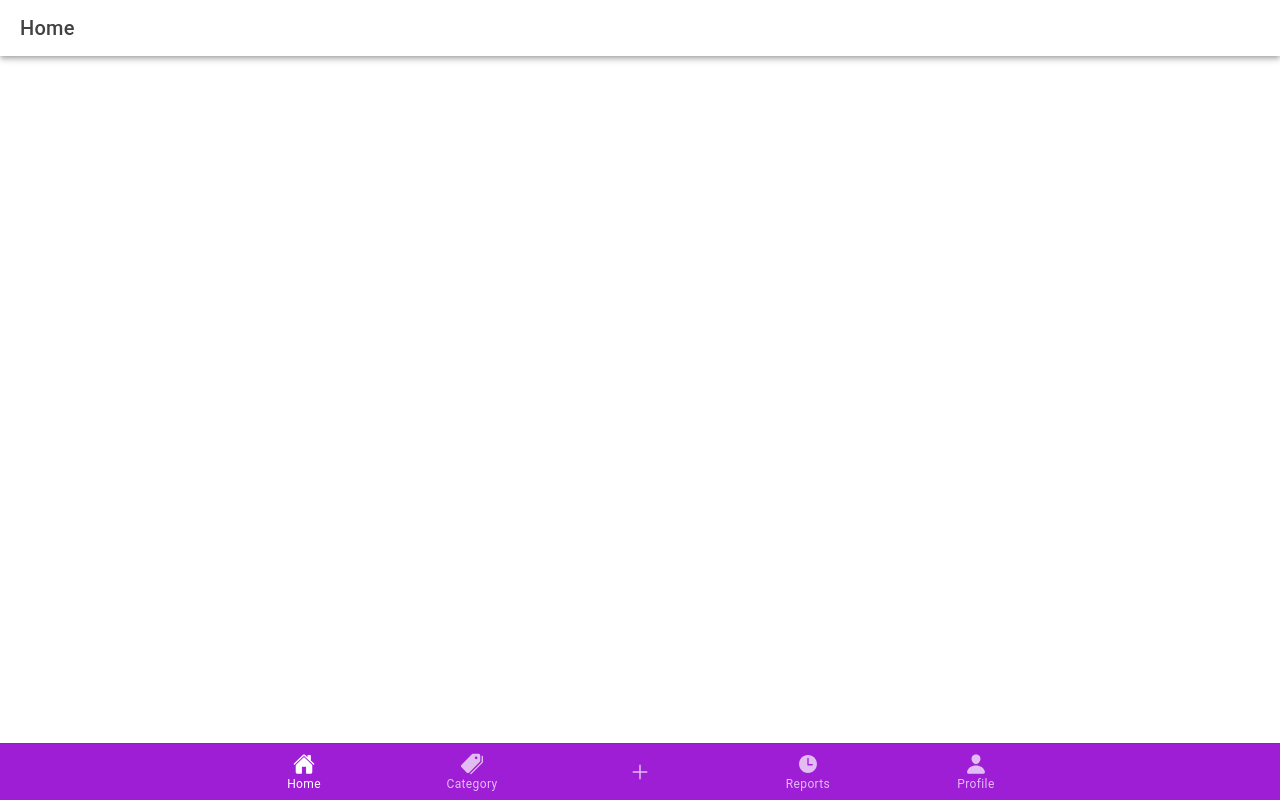
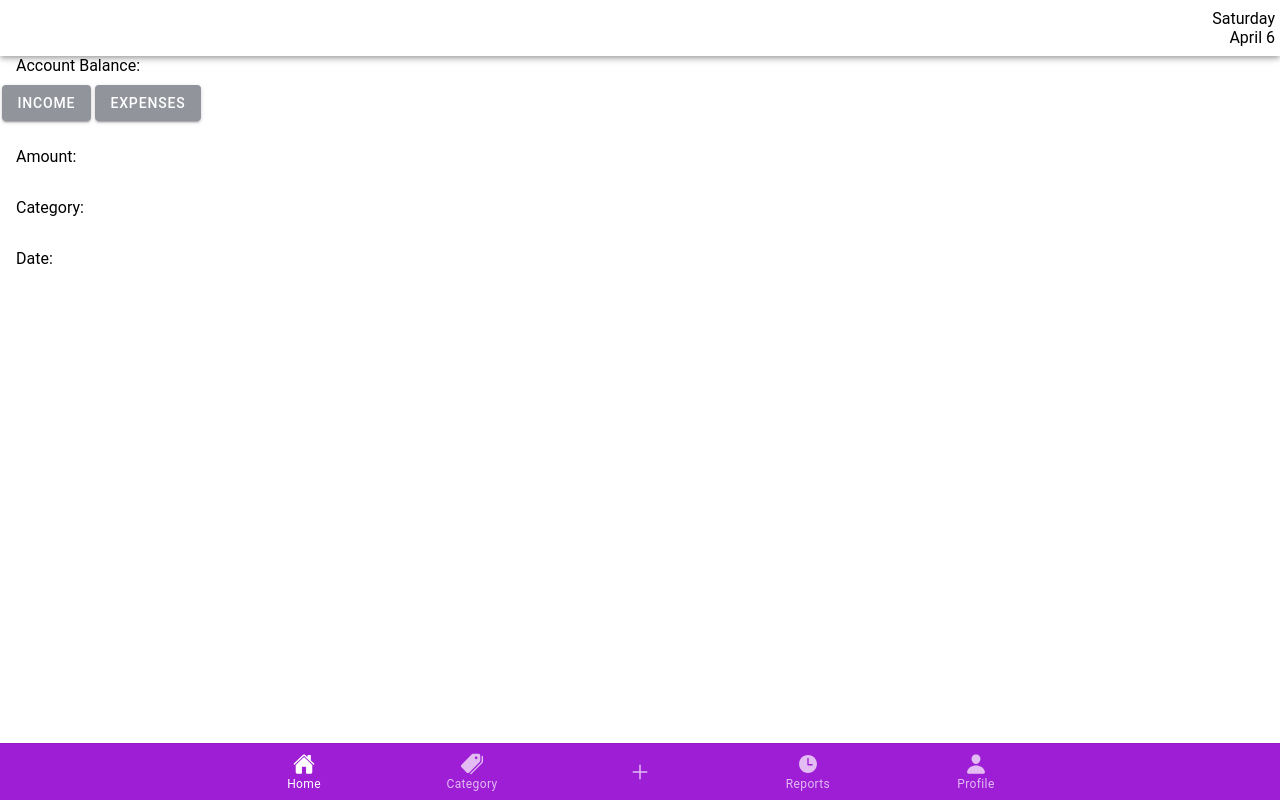
Before and after one commit to fufufufufufuf/ProjectCross-Platt, a React (Vite) app: page /tabs/home in a window 1280 px wide. Built offline with nearby package versions, Linux system fonts and the light colour scheme.

Commit message:
home update

```diff
--- a/src/pages/Home.tsx
+++ b/src/pages/Home.tsx
@@ -1,18 +1,123 @@
-import { IonContent, IonHeader, IonPage, IonTitle, IonToolbar } from '@ionic/react';
-import ExploreContainer from '../components/ExploreContainer';
+import React, { useEffect, useState } from 'react';
+import { IonCol, IonContent, IonHeader, IonPage, IonTitle, IonToolbar, IonButton, IonRow, IonAvatar, IonIcon, IonLabel } from '@ionic/react';
+import { useLocation } from 'react-router-dom';
+import { cameraOutline } from 'ionicons/icons'; // Import icon camera
 import './Home.css';
 
+// Define TransactionDetails interface
+interface TransactionDetails {
+  amount: number | undefined;
+  category: string;
+  type: string;
+  date: string;
+  balance: number; // Include balance in transaction details
+}
+
 const Home: React.FC = () => {
+  // Function to format the current date as "Day, Month Date"
+  const getCurrentDate = () => {
+    const options: Intl.DateTimeFormatOptions = { weekday: 'long', year: 'numeric', month: 'long', day: 'numeric' };
+    return new Date().toLocaleDateString('en-US', options);
+  };
+
+  const currentDate = getCurrentDate();
+  const [day, date] = currentDate.split(',');
+
+  // Access transaction details and account balance from location state
+  const location = useLocation();
+  const { transactionDetails, accountBalance }: { transactionDetails: TransactionDetails, accountBalance: number } = (location.state as any) || {};
+
+  // Function to format amount as Rupiah (IDR)
+  const formatAmountToIDR = (amount: number | undefined): string => {
+    if (!amount) return '';
+    return new Intl.NumberFormat('id-ID', { style: 'currency', currency: 'IDR' }).format(amount);
+  };
+
+  // Render icons based on category type
+  const renderCategoryIcon = () => {
+    if (transactionDetails?.type === 'income') {
+      return <span className="icon-green">&#8593;</span>; // Green arrow pointing up for income
+    } else if (transactionDetails?.type === 'expenses') {
+      return <span className="icon-red">&#8595;</span>; // Red arrow pointing down for expenses
+    }
+    return null;
+  };
+
+  // Get username and avatar from local storage
+  const [username, setUsername] = useState<string>('');
+  const [avatar, setAvatar] = useState<string | null>(null);
+
+  useEffect(() => {
+    const storedUsername = localStorage.getItem('username');
+    const storedAvatar = localStorage.getItem('avatar');
+    if (storedUsername) {
+      setUsername(storedUsername);
+    }
+    if (storedAvatar) {
+      setAvatar(storedAvatar);
+    }
+  }, []);
+
   return (
     <IonPage>
-        <IonHeader>
-            <IonToolbar>
-                <IonTitle>Home</IonTitle>
-            </IonToolbar>
-        </IonHeader>
-        <IonContent>
-
-        </IonContent>
+      <IonHeader>
+        <IonToolbar color="secondary">
+          <IonRow>
+            <IonCol className="ion-text-start">
+              {avatar ? (
+                <IonAvatar slot="start">
+                  <img src={avatar} alt="Avatar" />
+                </IonAvatar>
+              ) : (
+                <IonAvatar slot="start">
+                  <IonIcon icon={cameraOutline} />
+                </IonAvatar>
+              )}
+              <IonLabel color="primary">{username}</IonLabel>
+            </IonCol>
+            <IonCol className="ion-text-end">
+              <div>
+                <IonLabel color="primary">{day.trim()}</IonLabel>
+              </div>
+              <div>
+              <IonLabel color="primary">{date.trim()}</IonLabel>
+              </div>
+            </IonCol>
+          </IonRow>
+        </IonToolbar>
+      </IonHeader>
+      <IonContent>
+        <IonCol className='ion-padding'>
+          <IonLabel color="primary">Account Balance: {formatAmountToIDR(accountBalance)}</IonLabel>
+        </IonCol>
+        {/* Buttons for selecting income and expense types */}
+        <IonToolbar>
+          <IonButton
+            className="type-button"
+            color={transactionDetails?.type === 'income' ? 'success' : 'medium'}
+            onClick={() => console.log('Income selected')}
+          >
+            Income
+          </IonButton>
+          <IonButton
+            className="type-button"
+            color={transactionDetails?.type === 'expenses' ? 'danger' : 'medium'}
+            onClick={() => console.log('Expenses selected')}
+          >
+            Expenses
+          </IonButton>
+        </IonToolbar>
+        <IonRow className='ion-padding'>
+          <IonLabel color="primary">Amount: {formatAmountToIDR(transactionDetails?.amount)}</IonLabel> {/* Display amount in Rupiah */}
+        </IonRow>
+        <IonRow className='ion-padding'>
+          <IonLabel color="primary">Category: {transactionDetails?.category}</IonLabel>
+          {renderCategoryIcon()}
+        </IonRow>
+        <IonRow className='ion-padding'>
+          <IonLabel color="primary">Date: {transactionDetails?.date}</IonLabel>
+        </IonRow>
+      </IonContent>
     </IonPage>
   );
 };
```
